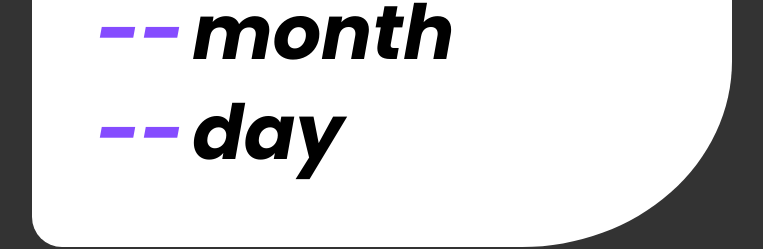
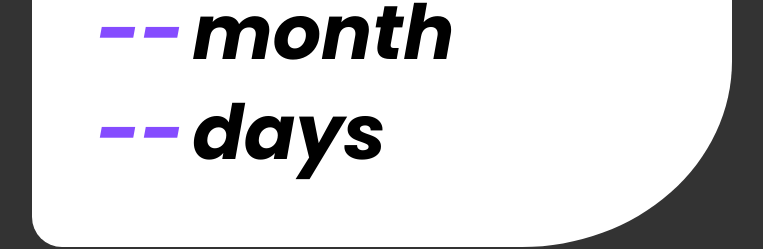
Before and after one commit to BartoszSiedlecki/Age-Calculator-App, a React (Vite) app: page / in a window 1280 px wide. Shown: the part 463-712 px from the top of the page, without its empty margins (258-1021 px from the left). Built offline with nearby package versions, Linux system fonts and the light colour scheme; the HTML template or start-up script is replaced by a standard one.

Commit message:
Update Answer.tsx

```diff
--- a/src/Answer.tsx
+++ b/src/Answer.tsx
@@ -34,7 +34,7 @@ export function Answer({ formData }){
             </div>
             <div className="answer">
               <div className="number"> { formDay !== null ? day : "--" } </div>
-              { day == 1 ? "day" : "day" }
+              { day == 1 ? "day" : "days" }
             </div>
         </div>
     )
```
